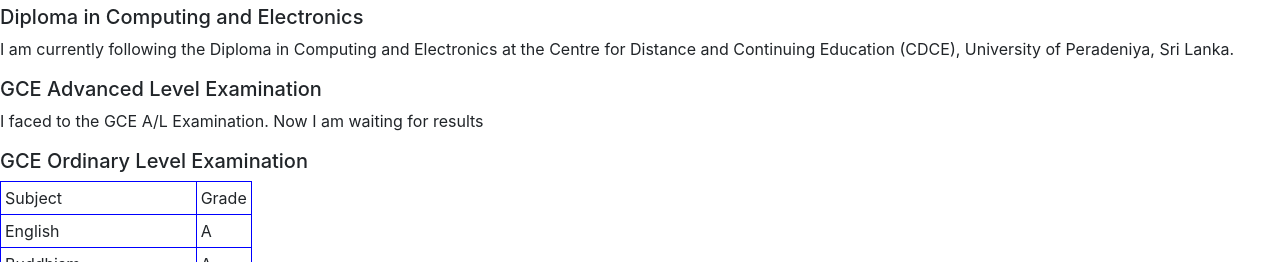
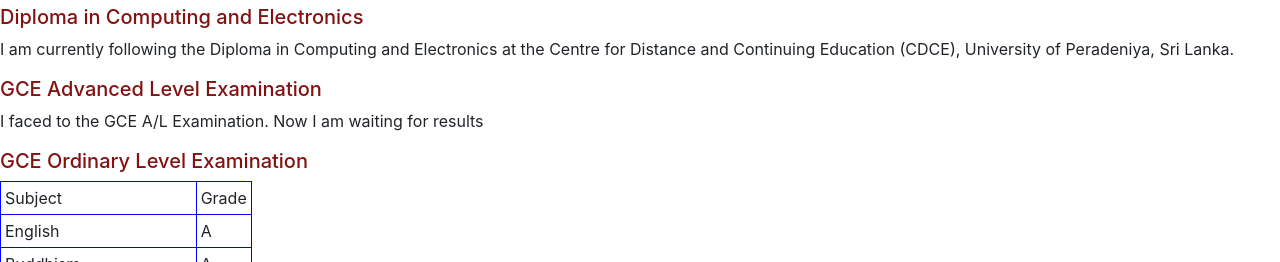
Before and after one commit to Prashanisathya/portfolio-website, a plain HTML site: page index.html in a window 1280 px wide. Shown: the part 538-800 px from the top of the page. Drawn offline with nearby package versions, Linux system fonts and the light colour scheme.

Commit message:
update styles.css

```diff
--- a/styles.css
+++ b/styles.css
@@ -16,7 +16,7 @@
     border: 1px solid blue;
     padding: 4px;
 }
-h3{
+#dip, #olevel, #alevel {
     color: rgb(131, 18, 18);
     text-align: left;
 }
```
